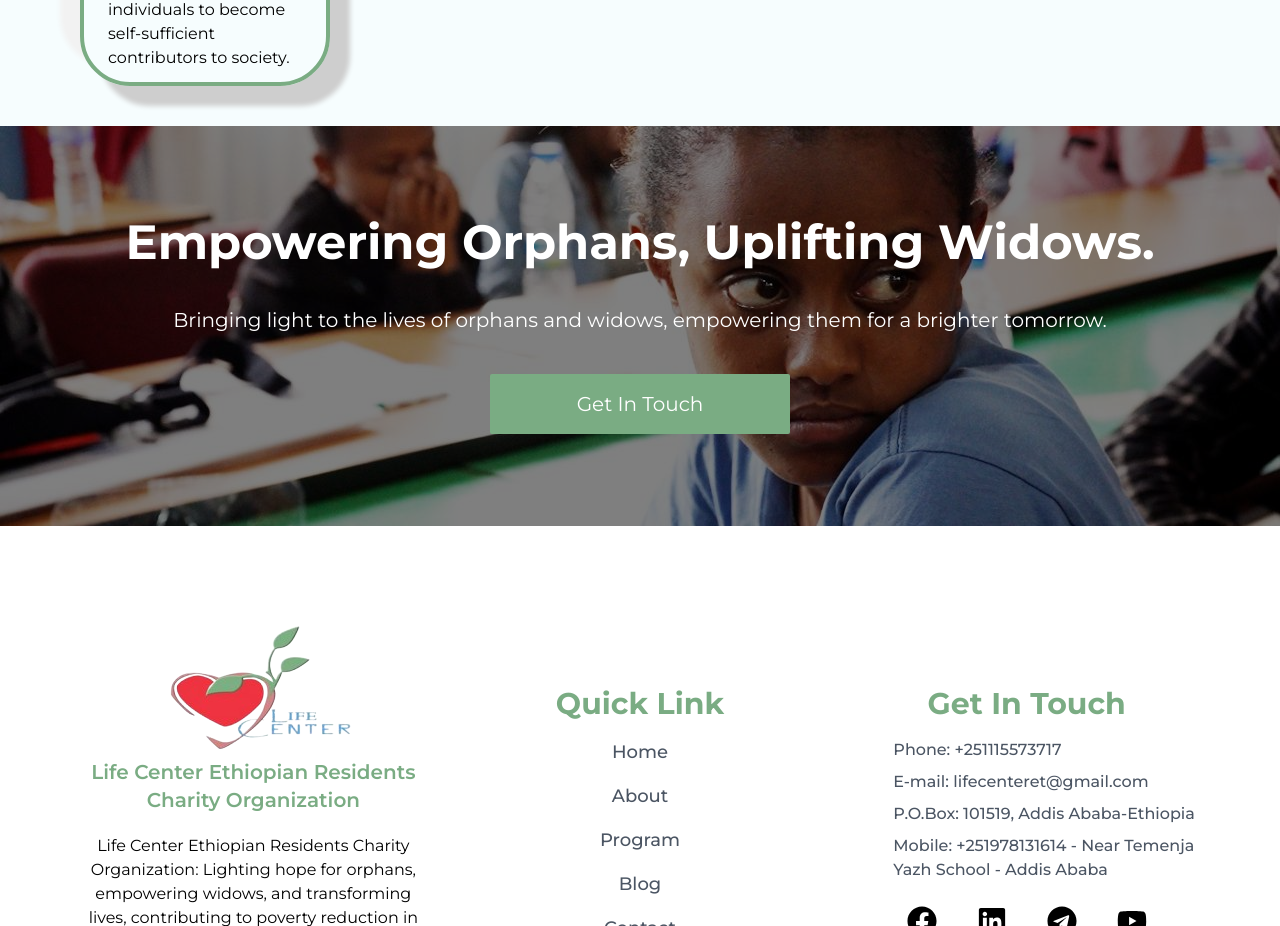
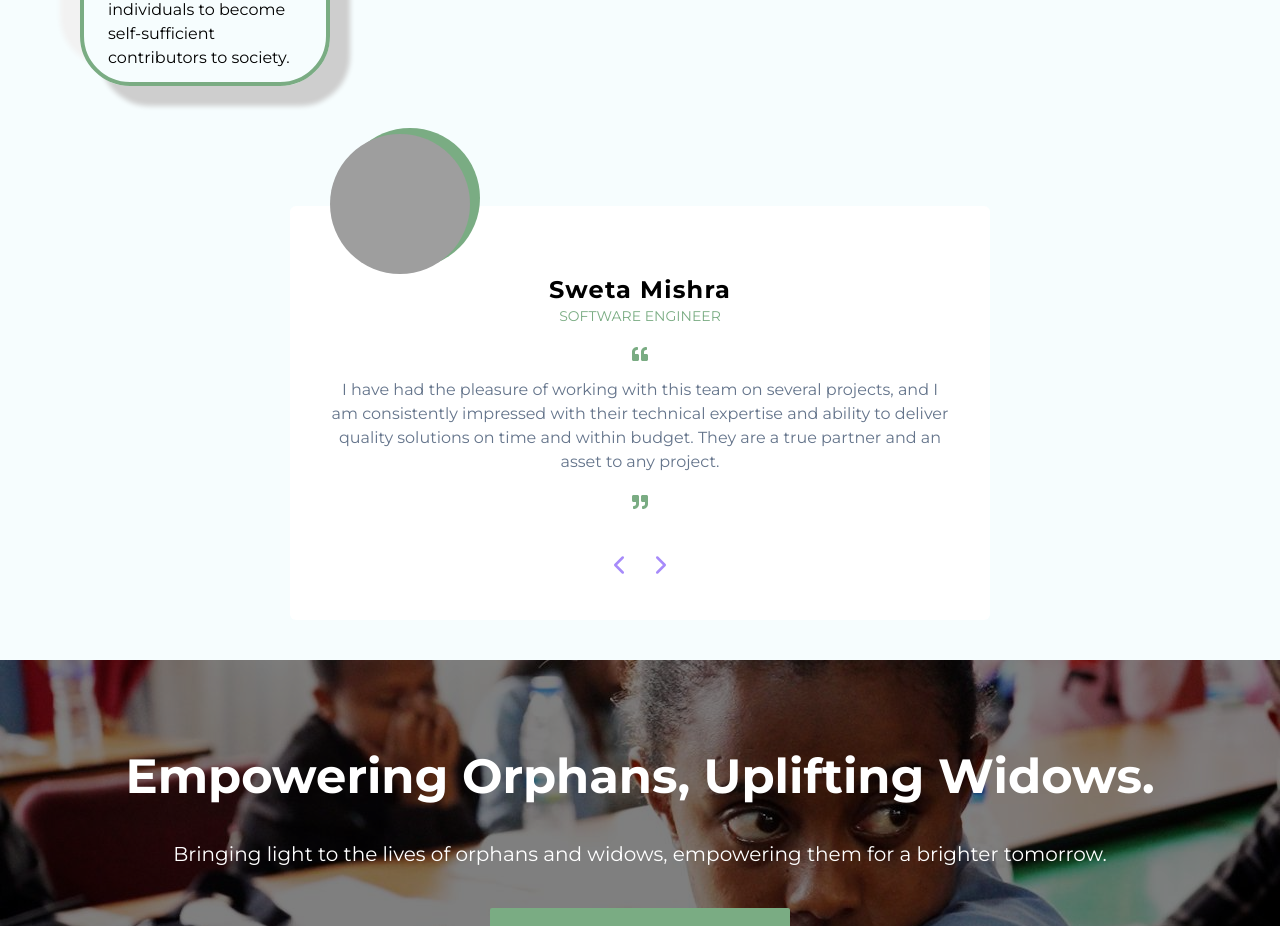
Before and after one commit to haileamlakwalelige/life-center, a React (Vite) app: page /about in a window 1280 px wide. Shown: the part 5080-6006 px from the top of the page. Built offline with nearby package versions, Linux system fonts and the light colour scheme; grey boxes are pictures that could not be loaded.

Commit message:
call testimonial

```diff
--- a/src/pages/About.jsx
+++ b/src/pages/About.jsx
@@ -5,6 +5,8 @@ import CallToAction from "../components/Reusable/CallToAction";
 import AboutUs from "../components/about/AboutUs";
 import Value from "../components/about/Value";
 import Mission from "../components/about/Mission";
+import Testimonials from '../components/Reusable/Testimonials';
+import reviews from '../data/data';
 
 const About = () => {
   return (
@@ -14,6 +16,8 @@ const About = () => {
       <Mission />
       <Team />
       <Value />
+      {/* <Testimonials /> */}
+      <Testimonials reviews={reviews}/>
       <CallToAction />
     </div>
   );
```
